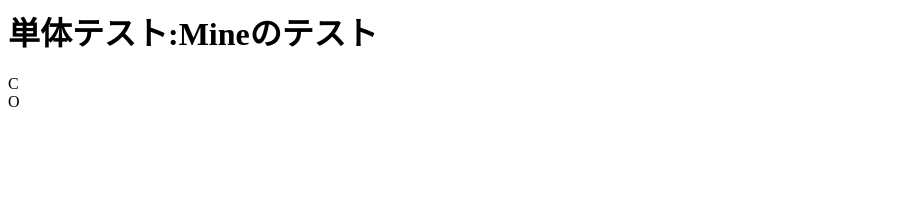
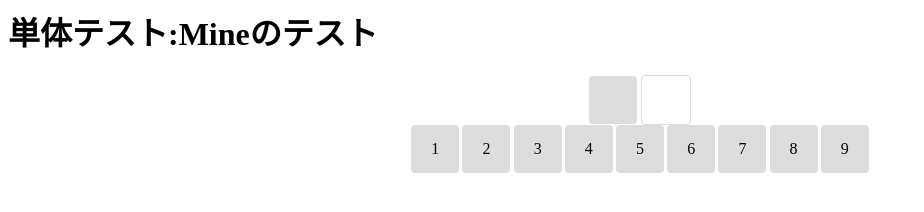
Before and after one commit to kazumatu981/minesweeper, a website with bundled scripts: page app/__test__/mine.test.html in a window 1280 px wide. Shown: the whole page, without its empty margins (0-924 px from the left). Built offline with nearby package versions, Linux system fonts and the light colour scheme.

Commit message:
just backup.

```diff
--- a/app/__test__/mine.test.html
+++ b/app/__test__/mine.test.html
@@ -7,7 +7,8 @@
   </head>
   <body>
     <h1>単体テスト:Mineのテスト</h1>
-    <div id="test001"></div>
+    <div id="test001" class="__mine_row"></div>
+    <div id="test002" class="__mine_row"></div>
   </body>
   <script type="module" src="./mine.test.js"></script>
 </html>
--- a/app/__test__/mine.test.js
+++ b/app/__test__/mine.test.js
@@ -15,4 +15,13 @@ function onPageLoad() {
 
     mine0_0.state = MINE_STATES.closed;
     mine0_1.state = MINE_STATES.opened;
+
+    const testPanel2 = document.getElementById('test002');
+
+    [1, 2, 3, 4, 5, 6, 7, 8, 9].forEach((index) => {
+        const mine = new Mine(1, index);
+        testPanel2.appendChild(mine.element);
+        mine.neighborCount = index;
+        mine.state = MINE_STATES.estimated;
+    });
 }
--- a/app/parts/mine.css
+++ b/app/parts/mine.css
@@ -0,0 +1,32 @@
+.__mine_row {
+  display: flex;
+  flex-direction: row;
+  align-items: center;
+  justify-content: center;
+  gap: 0.2rem;
+}
+
+.__mine_base {
+  width: 3rem;
+  height: 3rem;
+  border-radius: 0.25rem;
+  text-align: center;
+  line-height: 3rem;
+}
+.__mine_opened {
+  border: 1px solid #dddddd;
+}
+.__mine_estimated {
+  background-color: #dddddd;
+}
+.__mine_closed {
+  background-color: #dddddd;
+}
+.__mine_must-be {
+  color: white;
+  background-color: darkblue;
+}
+.__mine_may-be {
+  color: white;
+  background-color: darkorange;
+}
--- a/app/parts/mine.js
+++ b/app/parts/mine.js
@@ -54,7 +54,7 @@ const MINE_STATE_CLASSES = {
      * MINEが閉じている
      */
     [MINE_STATE_CLOSED]: {
-        text: 'C',
+        text: ' ',
         class: `${MINE_CLASS_PREFIX}${MINE_STATE_CLOSED}`,
     },
     /**
@@ -76,13 +76,13 @@ const MINE_STATE_CLASSES = {
      */
     [MINE_STATE_MAY_BE_BOMB]: {
         text: '?',
-        class: `${MINE_CLASS_PREFIX}${MINE_STATE_MUST_BE_BOMB}`,
+        class: `${MINE_CLASS_PREFIX}${MINE_STATE_MAY_BE_BOMB}`,
     },
     /**
      * MINEが開いている
      */
     [MINE_STATE_OPENED]: {
-        text: 'O',
+        text: ' ',
         class: `${MINE_CLASS_PREFIX}${MINE_STATE_OPENED}`,
     },
 };
@@ -137,6 +137,9 @@ export class Mine extends EventHandler {
     set state(value) {
         if (this._state !== value) {
             this._state = value;
+            if (value === MINE_STATE_ESTIMATED) {
+                this.isEstimated = true;
+            }
             this.fire(MINE_EVENT_STATE_CHANGE, this);
         }
     }
@@ -275,6 +278,7 @@ export function _formatId(rowId, colId) {
 
 const R_CLICK_STATE_MAP = {
     [MINE_STATE_CLOSED]: MINE_STATE_MUST_BE_BOMB,
+    [MINE_STATE_ESTIMATED]: MINE_STATE_MUST_BE_BOMB,
     [MINE_STATE_MUST_BE_BOMB]: MINE_STATE_MAY_BE_BOMB,
     [MINE_STATE_MAY_BE_BOMB]: MINE_STATE_CLOSED,
     [MINE_STATE_OPENED]: MINE_STATE_OPENED,
```
